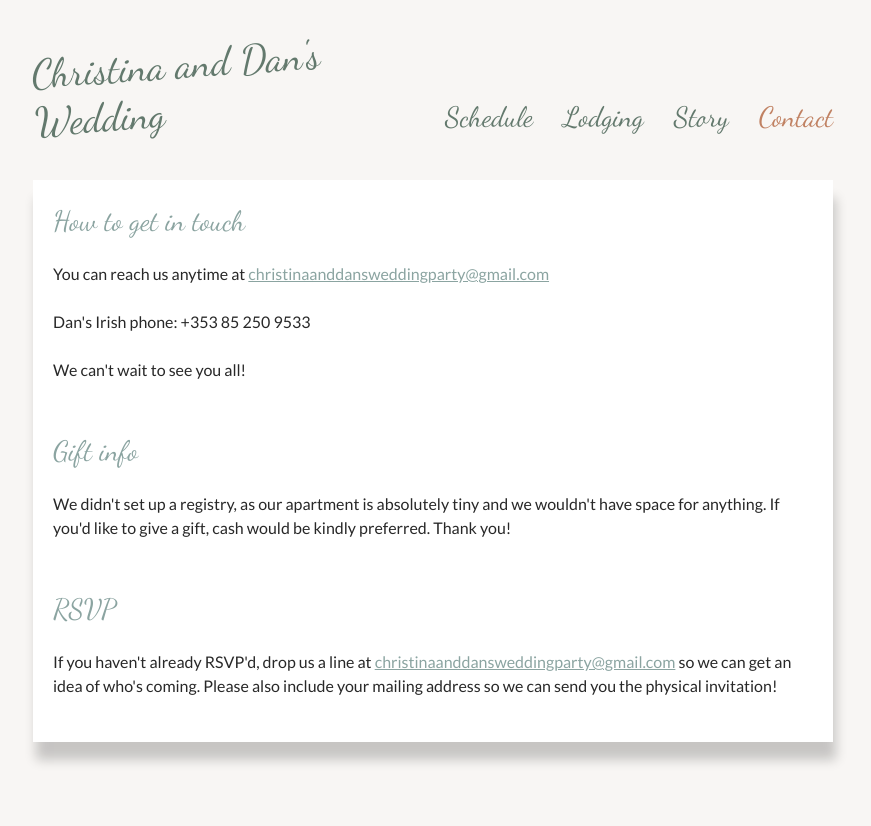
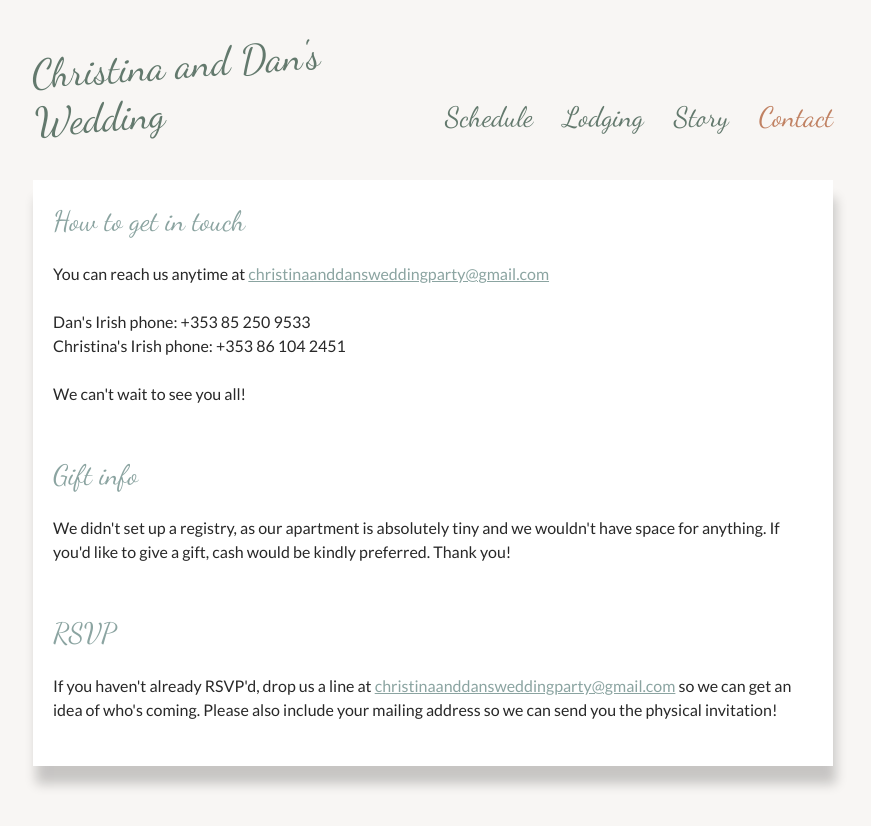
Before and after one commit to dgurns/wedding, a Next.js app: page /contact in a window 1280 px wide. Shown: the top 826 px of the page, without its empty margins (207-1078 px from the left). Built offline with nearby package versions, Linux system fonts and the light colour scheme; a web font is replaced by a local one.

Commit message:
Minor updates

```diff
--- a/pages/contact.js
+++ b/pages/contact.js
@@ -11,6 +11,8 @@ const Contact = () => (
     <br />
     <br />
     Dan's Irish phone: +353 85 250 9533
+    <br />
+    Christina's Irish phone: +353 86 104 2451
     <br />
     <br />
     We can't wait to see you all!
--- a/pages/schedule.js
+++ b/pages/schedule.js
@@ -86,7 +86,7 @@ const Schedule = () => (
         <div className="subtitle">2pm onwards</div>
         Tunes and hang
         <div className="address">
-          ??
+          TBD
           <br />
           <a>link</a>
         </div>
```
